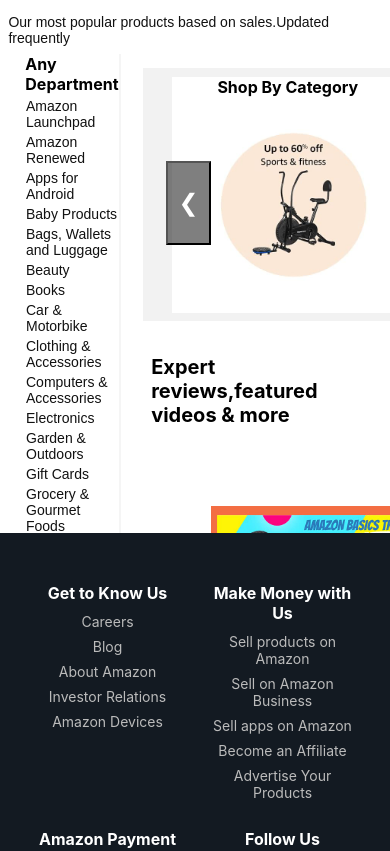
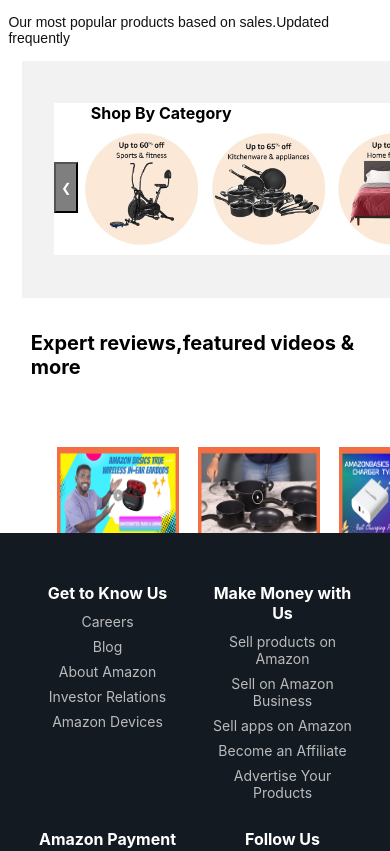
Before and after one commit to ArjooReact/amazonclonewebsite, a React (Create React App) app: page / in a window 390 px wide. Shown: the part 442-1293 px from the top of the page. Built offline with nearby package versions, Linux system fonts and the light colour scheme.

Commit message:
adding responsive design for both crausel

```diff
--- a/src/molecule/CrauselSquareCard/CrauselSquareCard.css
+++ b/src/molecule/CrauselSquareCard/CrauselSquareCard.css
@@ -9,3 +9,35 @@
     margin-top: 20px;
     margin:6px;
 }
+.square-image-style{
+    width: 100%;
+    height: 20vh;
+}
+.image-font-style{
+    font-weight:bold ;
+    font-size: 14px;
+    margin-bottom: 12px;
+}
+
+@media (max-width: 768px){
+    .square-crausel-card{
+        display: flex;
+        flex-direction: column;
+        align-items: center;
+        justify-content: space-between;
+        width: 16vh;
+        height: 22vh;
+        background-color: white;
+        margin-top: 10px;
+        margin:3px;
+    }
+    .square-image-style{
+        width: 90%;
+        height: 14vh;
+    }
+    .image-font-style{
+        font-weight:bold ;
+        font-size: 10px;
+        margin-bottom: 6px;
+    }
+}
--- a/src/molecule/CrauselSquareCard/CrauselSquareCard.tsx
+++ b/src/molecule/CrauselSquareCard/CrauselSquareCard.tsx
@@ -62,10 +62,10 @@
     return(<div className="square-crausel-card">
      <img
      src={imagePath}
-     style={{width:'100%', height:'20vh'}}
+     className="square-image-style"
      >
      </img>
-     <p style={{fontWeight:'bold',fontSize:'14px',marginBottom:'12px'}}>{title}</p>
+     <p className="image-font-style">{title}</p>
     </div>)
 }
 
--- a/src/molecule/CustomCrausel/CustomCrausel.css
+++ b/src/molecule/CustomCrausel/CustomCrausel.css
@@ -88,3 +88,45 @@
     align-content:center;
     align-self:center;
 }
+.image-dimension{
+    width: 18vh;
+    height: 18vh;
+    align-self: center;
+}
+
+@media(max-width: 768px){
+    .mainCustomContainer{
+        display: flex;
+        justify-content: center;
+        align-items: center;
+        width: 76vh;
+        background-color:#f2f2f2;
+        height: 28vh;
+        margin-left: 5vh;
+        padding-left: 6px;
+        padding-right: 4px;
+        margin-top: 7px;
+    }
+    .innerMainContainer{
+        display: flex;
+        flex-direction: row;
+        justify-content:space-between;
+        align-self: center;
+        width: 70vh;
+        background-color: white;
+        height: 18vh;
+    }
+    .imageContainer{
+        width:15vh;
+        height:15vh;
+        display:flex;
+        justify-content:center;
+        align-content:center;
+        align-self:center;
+    }
+    .image-dimension{
+        width: 14vh;
+        height: 14vh;
+        align-self: center;
+    }
+}
--- a/src/molecule/CustomCrausel/CustomCrausel.tsx
+++ b/src/molecule/CustomCrausel/CustomCrausel.tsx
@@ -72,7 +72,7 @@
                   <div className="imageContainer">
          <img
          src={item}
-         style={{width:'18vh',height:'18vh',alignSelf:'center'}}
+         className="image-dimension"
          >
          </img>
         </div>
--- a/src/molecule/SquareCrausel/SquareCrausel.css
+++ b/src/molecule/SquareCrausel/SquareCrausel.css
@@ -92,3 +92,71 @@
     overflow-y: hidden;
 
 }
+
+@media(max-width: 768px){
+    /* .square-crausel-mainContainer{
+        display: flex;
+        justify-content: center;
+        align-items: center;
+        width: 70vh;
+        background-color:white;
+        height: 19vh;
+        margin-top: 16px;
+        margin-left: 5vh;
+        padding-left: 6px;
+        padding-right: 12px;
+        margin-bottom: 4vh;
+    } */
+
+    .square-crausel-mainContainer{
+
+        display: flex;
+        justify-content: center;
+        align-items: center;
+        width: 76vh;
+        background-color:white;
+        height: 28vh;
+        margin-top: 6px;
+        margin-left: 4vh;
+        padding-left: 10px;
+        padding-right: 4px;
+        margin-bottom: 4vh;
+    }
+    .innerMainContainer1{
+        display: flex;
+        flex-direction: row;
+        justify-content:space-between;
+        align-self: center;
+        width: 74vh;
+        background-color: white;
+        height: 26vh;
+        padding-right: 20px;
+    }
+    .leftArrowContainer{
+        display: flex;
+        justify-content: center;
+        align-items: center;
+      width: 3vh;
+      height: 6vh;
+      align-self: center;
+    }
+    .leftButtonDiv{
+        display: flex;
+        align-self:center;
+        justify-content: center;
+        flex-direction: row;
+        cursor: pointer;
+        width: 2vh;
+        height: 4vh;
+        background-color: white;
+    }
+    .carousel-button-new{
+        width: 3vh;
+        height: 6vh;
+        color: white;
+        font-size: 12px;
+        padding: 5px;
+        background-color: rgba(0, 0, 0, 0.5);
+        z-index: 10;
+    }
+}
--- a/src/molecule/SquareCrausel/SquareCrausel.tsx
+++ b/src/molecule/SquareCrausel/SquareCrausel.tsx
@@ -93,7 +93,7 @@
       };
 
     return(<div className='square-crausel-mainContainer'>
-     <div className="innerMainContainer1">
+   <div className="innerMainContainer1">
    <div className="leftArrowContainer">
     <div className="leftButtonDiv">
     <button className="carousel-button-new" onClick={scrollLeft}>
--- a/src/screens/Home/Home.tsx
+++ b/src/screens/Home/Home.tsx
@@ -1,66 +1,116 @@
-import React from 'react'
-import { HomeType } from './HomeType'
-import './Home.css'
-import Carousel from '../../molecule/CrauselBanner/Crausel'
-import CarouselSmall from '../../molecule/CrauselSmall/CrauselSmall'
-import CustomCrausel from '../../molecule/CustomCrausel/CustomCrausel'
-import FilterComponent from '../../Components/FilterComponent/FilterComponent'
-import SquareCrausel from '../../molecule/SquareCrausel/SquareCrausel'
+import React,{useState, useEffect} from "react";
+import { HomeType } from "./HomeType";
+import "./Home.css";
+import Carousel from "../../molecule/CrauselBanner/Crausel";
+import CarouselSmall from "../../molecule/CrauselSmall/CrauselSmall";
+import CustomCrausel from "../../molecule/CustomCrausel/CustomCrausel";
+import FilterComponent from "../../Components/FilterComponent/FilterComponent";
+import SquareCrausel from "../../molecule/SquareCrausel/SquareCrausel";
 //import SquareCrausel from '../../molecule/SquareCrausel/SquareCrausel'
-import TitleText from '../../atoms/TitleText/TitleText'
-import TitleContainer from '../../molecule/CustomTitleContainer/TitleContainer'
-import AmazonProductCard from '../../molecule/AmazonProductCard/AmazonProductCard'
-import { productData } from '../../data/ProductCardData'
-const Home:React.FC<HomeType>=({})=>{
-  const handleClick=()=>{
-    console.log('clicked..')
+import TitleText from "../../atoms/TitleText/TitleText";
+import TitleContainer from "../../molecule/CustomTitleContainer/TitleContainer";
+import AmazonProductCard from "../../molecule/AmazonProductCard/AmazonProductCard";
+import { productData } from "../../data/ProductCardData";
+const Home: React.FC<HomeType> = ({}) => {
+  const [isMobile, setIsMobile] = useState(false);
+    useEffect(()=>{
+      checkDeviceType(); // Check on initial load
+
+    // Set up resize event listener to update on window resize
+    window.addEventListener('resize', checkDeviceType);
+
+    return () => {
+      window.removeEventListener('resize', checkDeviceType);
+    };
+    },[])
+    const checkDeviceType = () => {
+      if (window.innerWidth <= 768) {
+        setIsMobile(true);
+      } else {
+        setIsMobile(false);
       }
-    return(<div style={{backgroundColor:'white'}}>
+    };
+  const handleClick = () => {
+    console.log("clicked..");
+  };
+  return (
+    <div style={{ backgroundColor: "white" }}>
       <Carousel></Carousel>
 
       {/* <CustomCrausel></CustomCrausel> */}
-     <div style={{width:'100%',backgroundColor:'white'}}>
-      <p className='best-sellers-text '>Amazon Bestsellers</p>
-      <p className='popular-products-text'>Our most popular products based on sales.Updated frequently</p>
+      <div style={{ width: "100%", backgroundColor: "white" }}>
+        <p className="best-sellers-text ">Amazon Bestsellers</p>
+        <p className="popular-products-text">
+          Our most popular products based on sales.Updated frequently
+        </p>
       </div>
-     <div style={{width:'100%',display:'flex',backgroundColor:'yellow',flex:1,flexDirection:'row'}}>
-     <div style={{flex:.18,backgroundColor:'white',padding:'0px',margin:'0px',display:'flex',flexDirection:'row'}}>
+      <div
+        style={{
+          width: "100%",
+          display: "flex",
+          backgroundColor: "yellow",
+          flex: 1,
+          flexDirection: "row",
+        }}
+      >
+         {isMobile?(null):(   <div
+          style={{
+            flex: 0.18,
+            backgroundColor: "white",
+            padding: "0px",
+            margin: "0px",
+            display: "flex",
+            flexDirection: "row",
+          }}
+        >
           <FilterComponent></FilterComponent>
-     <span style={{width:'2px',height:'auto',backgroundColor:'#F5F5F5'}}></span>
+          <span
+            style={{ width: "2px", height: "auto", backgroundColor: "#F5F5F5" }}
+          ></span>
+        </div>)}
 
-     </div>
-     <div style={{flex:.85,backgroundColor:'white',display:'flex',
-      flexDirection:'column',overflowX:'hidden',alignContent:'flex-end',alignItems:'flex-end',maxWidth:'100%'}}>
-
-     <div style={{display:'flex',flexDirection:'column',alignContent:'flex-end',alignSelf:'flex-end',maxWidth:'100%',marginRight:'20px'}}>
+        <div
+          style={{
+            flex: isMobile? '1':'0.85',
+            backgroundColor: "white",
+            display: "flex",
+            flexDirection: "column",
+            overflowX: "hidden",
+            alignContent: "flex-end",
+            alignItems: "flex-end",
+            maxWidth: "100%",
+          }}
+        >
+          <div
+            style={{
+              display: "flex",
+              flexDirection: "column",
+              alignContent: "flex-end",
+              alignSelf: "flex-end",
+              maxWidth: "100%",
+              marginRight: "20px",
+            }}
+          >
             <CustomCrausel></CustomCrausel>
             {/* <SquareCrausel></SquareCrausel> */}
             <TitleText></TitleText>
             <SquareCrausel></SquareCrausel>
             <TitleContainer></TitleContainer>
-    {/* <div style={{display:'flex',flexDirection:'row'}}>
-    <AmazonProductCard></AmazonProductCard>
-    <AmazonProductCard></AmazonProductCard>
-    <AmazonProductCard></AmazonProductCard>
-
-    </div> */}
 
             <div className="grid-container">
-      {productData.map((item,index) => (
-        <div  className="grid-item">
-          <AmazonProductCard image={item.productImage}></AmazonProductCard>
+              {productData.map((item, index) => (
+                <div className="grid-item">
+                  <AmazonProductCard
+                    image={item.productImage}
+                  ></AmazonProductCard>
                 </div>
               ))}
             </div>
-
-      </div>
-
-
           </div>
         </div>
+      </div>
+    </div>
+  );
+};
 
-
-    </div>)
-}
-
-export default Home
+export default Home;
```
Also changed, not shown: src/atoms/NavButton/NavButton.css (+9 -15 lines). Lines whose indentation alone changed are shown as unchanged.
